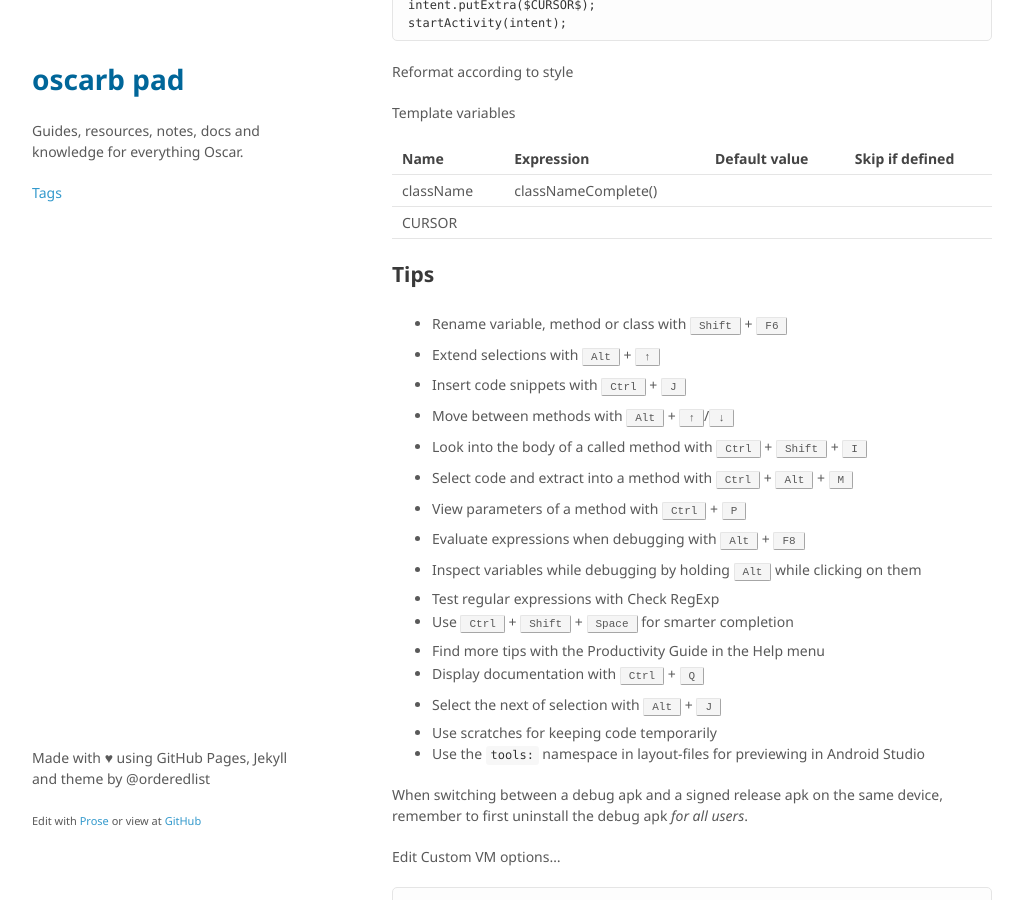
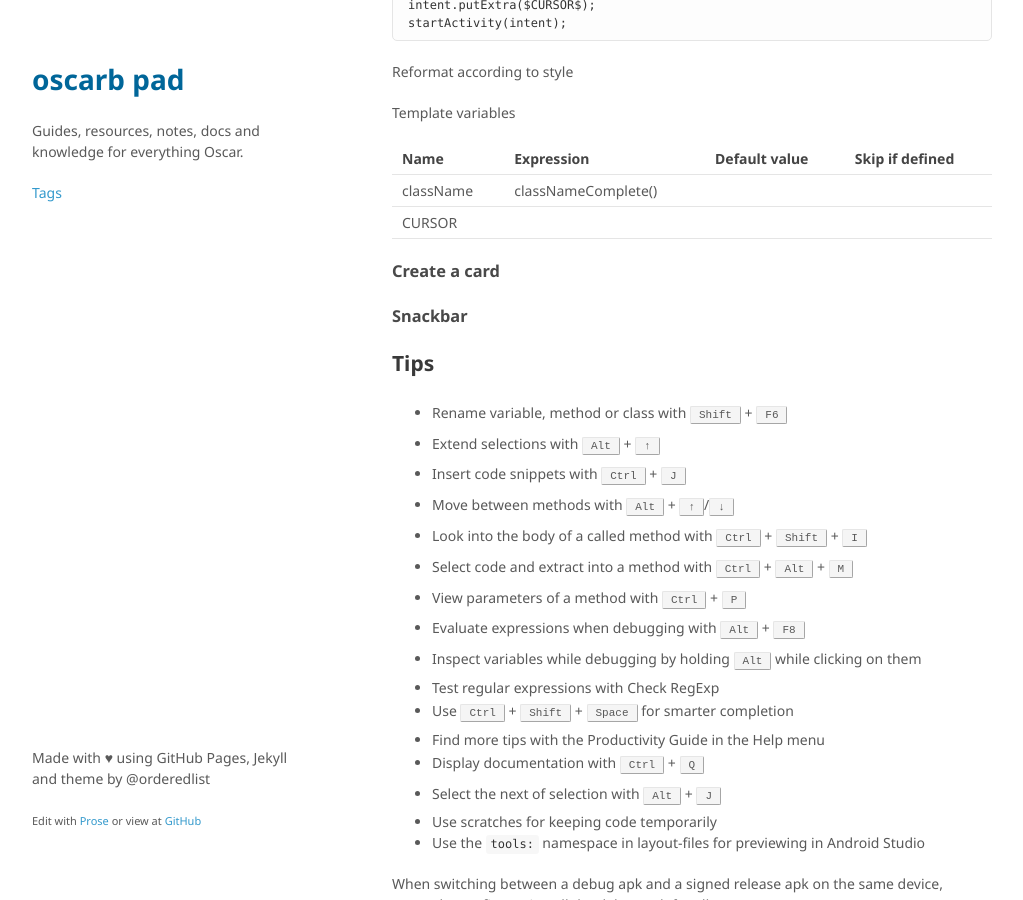
Before and after one commit to oscarb/pad, a Jekyll site: the page built from _docs/android-studio.md, in a window 1280 px wide and 900 px high, scrolled down 1839 px. Shown: the whole window, without its empty margins (128-1151 px from the left). Built offline with Jekyll 4.4.1, drawn with Linux system fonts in a browser that asks for light colours; some web fonts are replaced.

Commit message:
Updated android-studio.md

```diff
--- a/_docs/android-studio.md
+++ b/_docs/android-studio.md
@@ -98,6 +98,10 @@ Name | Expression | Default value | Skip if defined
 className | classNameComplete() | |
 CURSOR | | |
 
+### Create a card
+
+
+### Snackbar
 
 ## Tips
 
```
